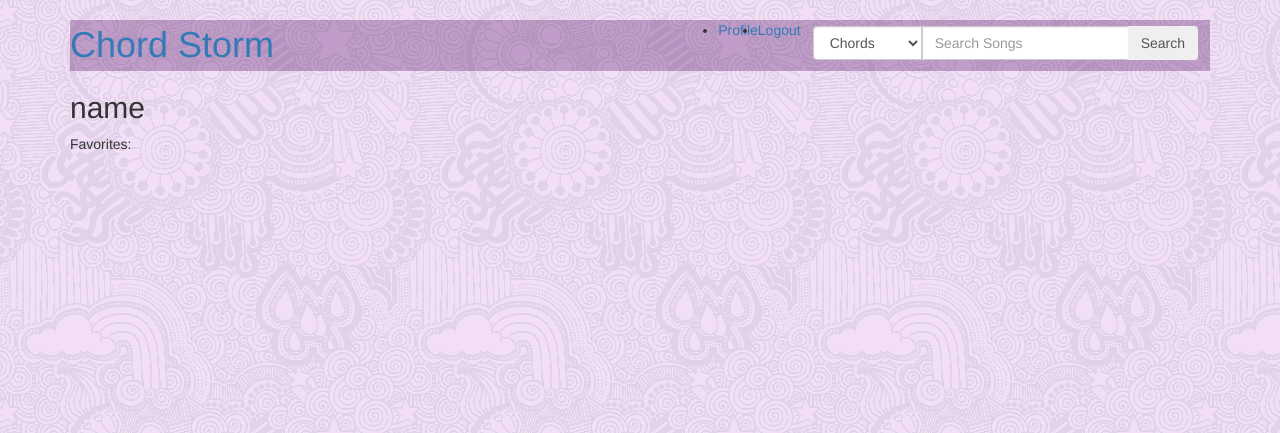
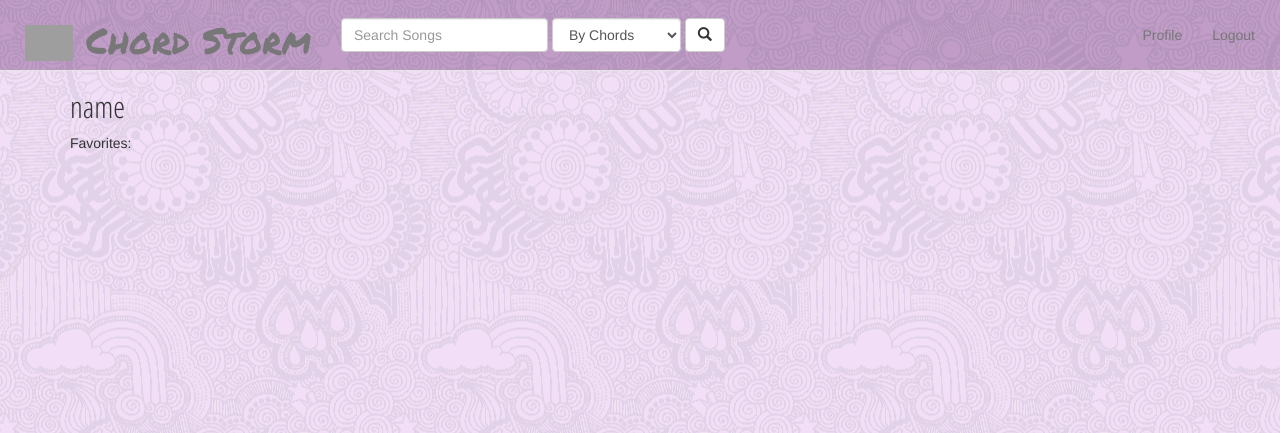
Before and after one commit to lunareve/chord-storm, a Flask app: page /users/1 in a window 1280 px wide. Shown: the top 433 px of the page. Run offline with Flask 2, Linux system fonts and the light colour scheme; the visitor is signed in with stand-in values (Sample User, id 1); data comes from the database, SQL or seed files in the repository; data that the repository does not hold is empty; some libraries are stand-ins or nearby versions; grey boxes are pictures that could not be loaded.

Commit message:
add navbar

```diff
--- a/server.py
+++ b/server.py
@@ -112,6 +112,7 @@ def log_user_out():
     """Logs out the user."""
 
     session.pop('user')
+    print session
     flash('Logged out')
 
     return redirect("/")
--- a/static/css/chordfinder.css
+++ b/static/css/chordfinder.css
@@ -5,19 +5,22 @@
 body {
     background-size: cover;
     background: url(skullsp.png) center;
+    padding-top: 70px;
+    padding-bottom: 30px;
 }
 
 .navbar {
-    margin-top: 20px;
-    background-color: rgba(76, 6, 90, 0.3)
+    background-color: rgba(76, 6, 90, 0.3);
+    padding: 10px 10px;
+    font-color: black;
 }
 
 .navbar-brand {
     font-size: 36px;
-    padding: 15px 15px 15px 0px;
+    padding: 15px;
+    font-family: 'Permanent Marker', cursive;
 }
 
-.input-group-addon {
-    background-color: rgba(76, 6, 90, 0);
-    border: 0px;
+.h1, .h2, .h3, .h4, .h5, .h6, h1, h2, h3, h4, h5, h6 {
+    font-family: 'Open Sans Condensed', sans-serif;
 }
--- a/templates/base.html
+++ b/templates/base.html
@@ -4,6 +4,7 @@
     <title>Chord Storm</title>
     <link href="https://maxcdn.bootstrapcdn.com/bootstrap/3.3.7/css/bootstrap.min.css" rel="stylesheet">
     <link href="/static/css/chordfinder.css" rel="stylesheet">
+    <link href="https://fonts.googleapis.com/css?family=Open+Sans+Condensed:300|Permanent+Marker" rel="stylesheet">
     <script src="http://code.jquery.com/jquery.js"></script>
     <script src="https://maxcdn.bootstrapcdn.com/bootstrap/3.3.7/js/bootstrap.min.js" integrity="sha384-Tc5IQib027qvyjSMfHjOMaLkfuWVxZxUPnCJA7l2mCWNIpG9mGCD8wGNIcPD7Txa" crossorigin="anonymous"></script>
 </head>
@@ -11,42 +12,80 @@
   <div class=container>
 
   <!-- Bootstrap Navbar -->
-    <nav class="navbar navbar-static-top navbar-toggleable-md navbar-light bg-faded">
+
+  <nav class="navbar navbar-default navbar-fixed-top">
+  <div class="container-fluid">
+    <!-- Brand and toggle get grouped for better mobile display -->
+    <div class="navbar-header">
+      <button type="button" class="navbar-toggle collapsed" data-toggle="collapse" data-target="#bs-example-navbar-collapse-1" aria-expanded="false">
+        <span class="sr-only">Toggle navigation</span>
+        <span class="icon-bar"></span>
+        <span class="icon-bar"></span>
+        <span class="icon-bar"></span>
+      </button>
+      <a class="navbar-brand" href="/"><span><img alt="Brand" src="/static/chordstormlogo.png" height="36px"></span> Chord Storm</a>
+    </div>
+
+    <!-- Collect the nav links, forms, and other content for toggling -->
+    <div class="collapse navbar-collapse" id="bs-example-navbar-collapse-1">
+
+      <form class="navbar-form navbar-left" action="/songs" id="search_songs" method="GET">
+        <div class="form-group">
+          <input type="text" class="form-control" id="search_box" placeholder="Search Songs">
+          <select class="selectpicker form-control" name="search_type" id="search_type" title="Search by:">
+              <option selected value="chord_string">By Chords</option>
+              <option value="title_string">By Song Title</option>
+              <option value="artist_string">By Artist</option>
+              </select>
+        </div>
+        <button type="submit" class="btn btn-default"><span class="glyphicon glyphicon-search" aria-hidden="true"></span></button>
+      </form>
+      <ul class="nav navbar-nav navbar-right">
+        {% if 'user' in session %}
+          <li class="nav-item">
+            <a class="nav-link" href="/users/{{ session['user'] }}">Profile</a>
+          </li>
+          <li class="nav-item">
+            <a class="nav-link" href="/logout">Logout</a>
+          </li>
+        {% else %}
+          <li class="nav-item">
+            <a class="nav-link" href="/login">Login or Register</a>
+          </li>
+        {% endif %}
+      </ul>
+    </div><!-- /.navbar-collapse -->
+  </div><!-- /.container-fluid -->
+</nav>
+
+    <!-- <nav class="navbar navbar-fixed-top navbar-toggleable-md navbar-light bg-faded">
 
       <a class="navbar-brand" href="/">Chord Storm</a>
 
       <div class="collapse navbar-collapse" id="navbarSupportedContent">
 
-        <form class="form-inline my-2 my-lg-0 pull-right" action="/songs" id="search_songs" method="GET">
+        <form class="form-inline my-2 my-lg-0 mr-auto" action="/songs" id="search_songs" method="GET">
         <div class="input-group">
-        <div class="input-group-addon">
+          <div class="input-group-addon">
+
+            <input type="text" class="form-control" id="search_box" name="chord_string" placeholder="Search Songs">
+
             <select class="selectpicker form-control" name="search_type" id="search_type" title="Search by:">
-              <option selected value="chord_string">Chords</option>
-              <option value="title_string">Song Title</option>
-              <option value="artist_string">Artist</option>
+              <option selected value="chord_string">By Chords</option>
+              <option value="title_string">By Song Title</option>
+              <option value="artist_string">By Artist</option>
               </select>
 
-            <input type="text" class="form-control" id="search_box" name="chord_string" placeholder="Search Songs">
             <span class="input-group-btn">
-              <button class="btn btn-secondary" type="submit">Search</button>
+              <button class="btn btn-secondary" type="submit"><span class="glyphicon glyphicon-search" aria-hidden="true"></span></button>
             </span>
-            </div>
+
+          </div>
         </div>
         </form>
-            <!-- Search by:
-            <select class="form-control mr-sm-2" name="search_type" id="search_type">
-              <option value="chord_string">Chords</option>
-              <option value="title_string">Song Title</option>
-              <option value="artist_string">Artist</option>
-            </select> -->
 
-        <!-- <form class="form-inline my-2 my-lg-0 pull-right" action="/songs" id="search_songs" method="GET">
-          <input class="form-control mr-sm-2" id="search_box" name="chord_string" type="text" placeholder="Search">
-          <button class="btn btn-outline-success my-2 my-sm-0" type="submit">Search</button>
-        </form> -->
-
-        <ul class="navbar-nav mr-auto pull-right">
-          {% if session %}
+        <ul class="nav navbar-nav navbar-right">
+          {% if 'user' in session %}
             <li class="nav-item">
               <a class="nav-link" href="/users/{{ session['user'] }}">Profile</a>
             </li>
@@ -60,7 +99,7 @@
           {% endif %}
         </ul>
       </div>
-    </nav>
+    </nav> -->
 
     {% with messages = get_flashed_messages() %}
     {% if messages %}
```
